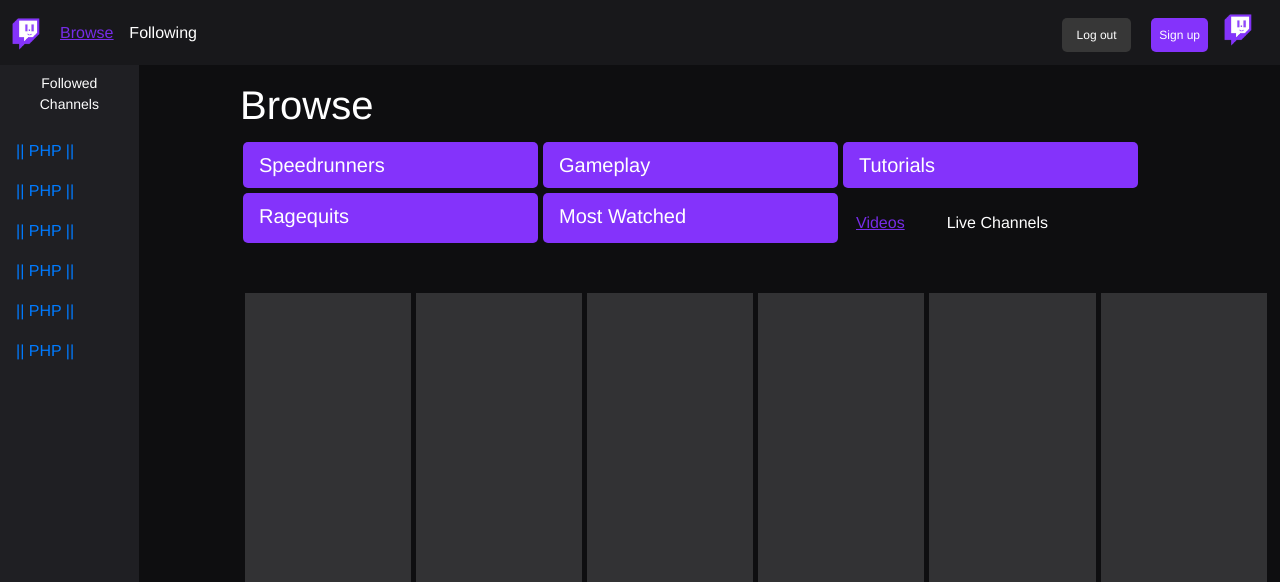
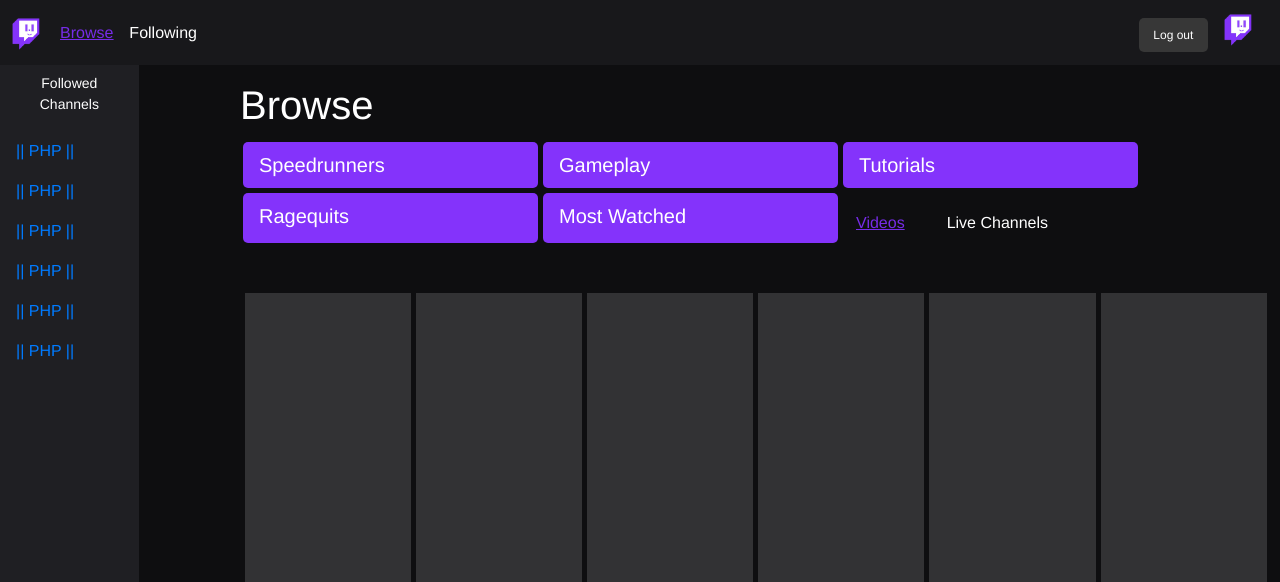
Before and after one commit to LucasRemeeus/D11-Socal-Video-Site, a PHP site: page / in a window 1280 px wide. Shown: the top 582 px of the page. Run offline with PHP 8.4, Linux system fonts and the light colour scheme; the visitor is signed in with stand-in values (Sample User, id 1).

Commit message:
sign in button fade out

```diff
--- a/index.php
+++ b/index.php
@@ -46,10 +46,14 @@ require "php/config.php";
     </ul>
     <ul class="navbar-nav ml-auto">
       <li class="nav-item">
-        <?php if($_SESSION['Loggedin'] == true ) { ?><a class="nav-link button-link button-login" href="php/logout.php">&nbsp Log out &nbsp</a> <?php } else { ?> <a class="nav-link button-link button-login" href="login.php">&nbsp Log in &nbsp</a> <?php } ?>
+        <?php if($_SESSION['Loggedin'] == true )
+        { ?><a class="nav-link button-link button-login" href="php/logout.php">&nbsp Log out &nbsp</a> <?php }
+        else
+        { ?> <a class="nav-link button-link button-login" href="login.php">&nbsp Log in &nbsp</a> <?php } ?>
       </li>
       <li class="nav-item">
-        <a class="nav-link button-link button-signup" href="register.php">Sign up</a>
+      <?php if($_SESSION['Loggedin'] == !true )
+      { ?><a class="nav-link button-link button-signup" href="register.php">Sign up</a><?php } ?>
       </li>
       <li class="nav-item">
         <a class="navbar-brand" href="channel.php">
```
Also changed, not shown: channel.php (+6 -3 lines).
